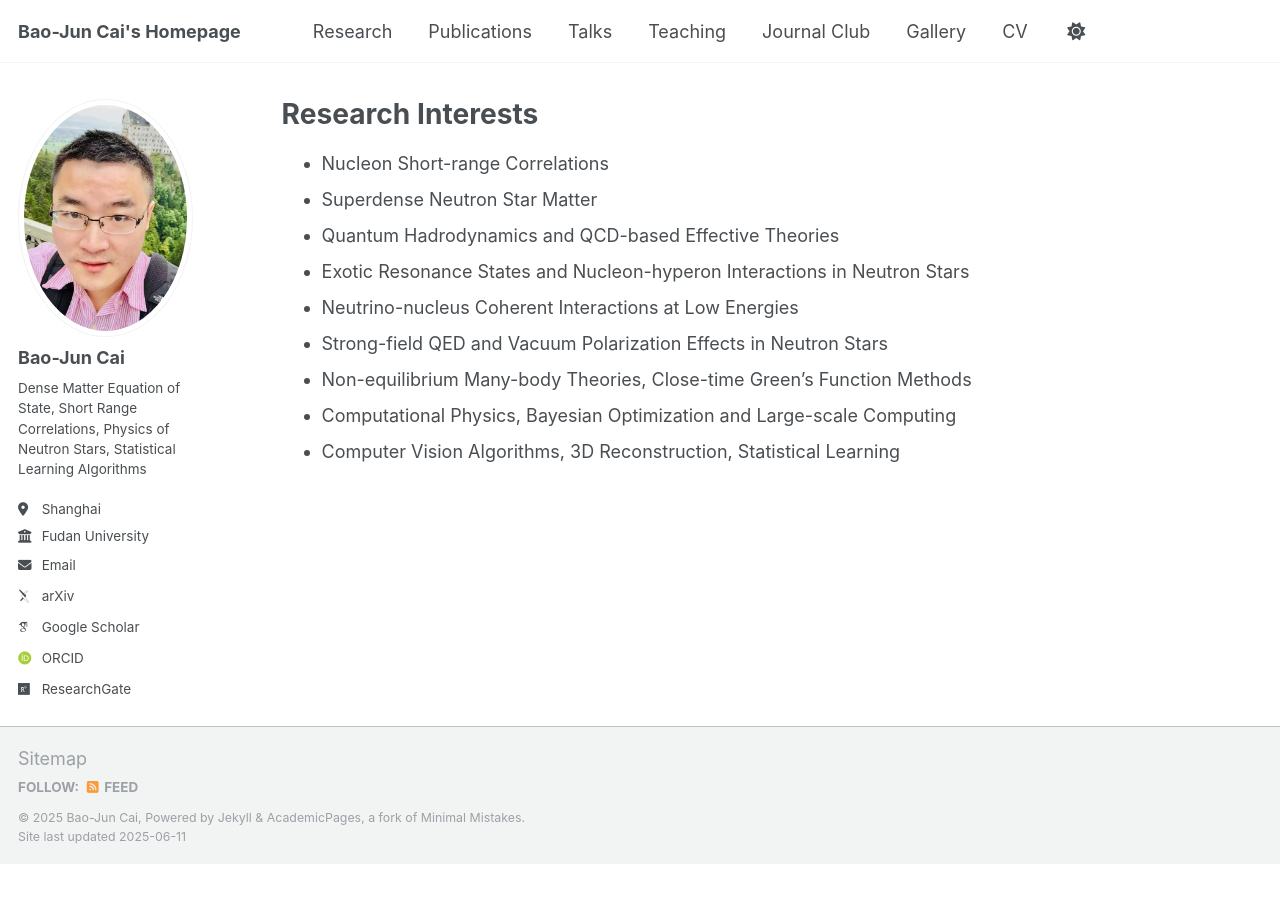
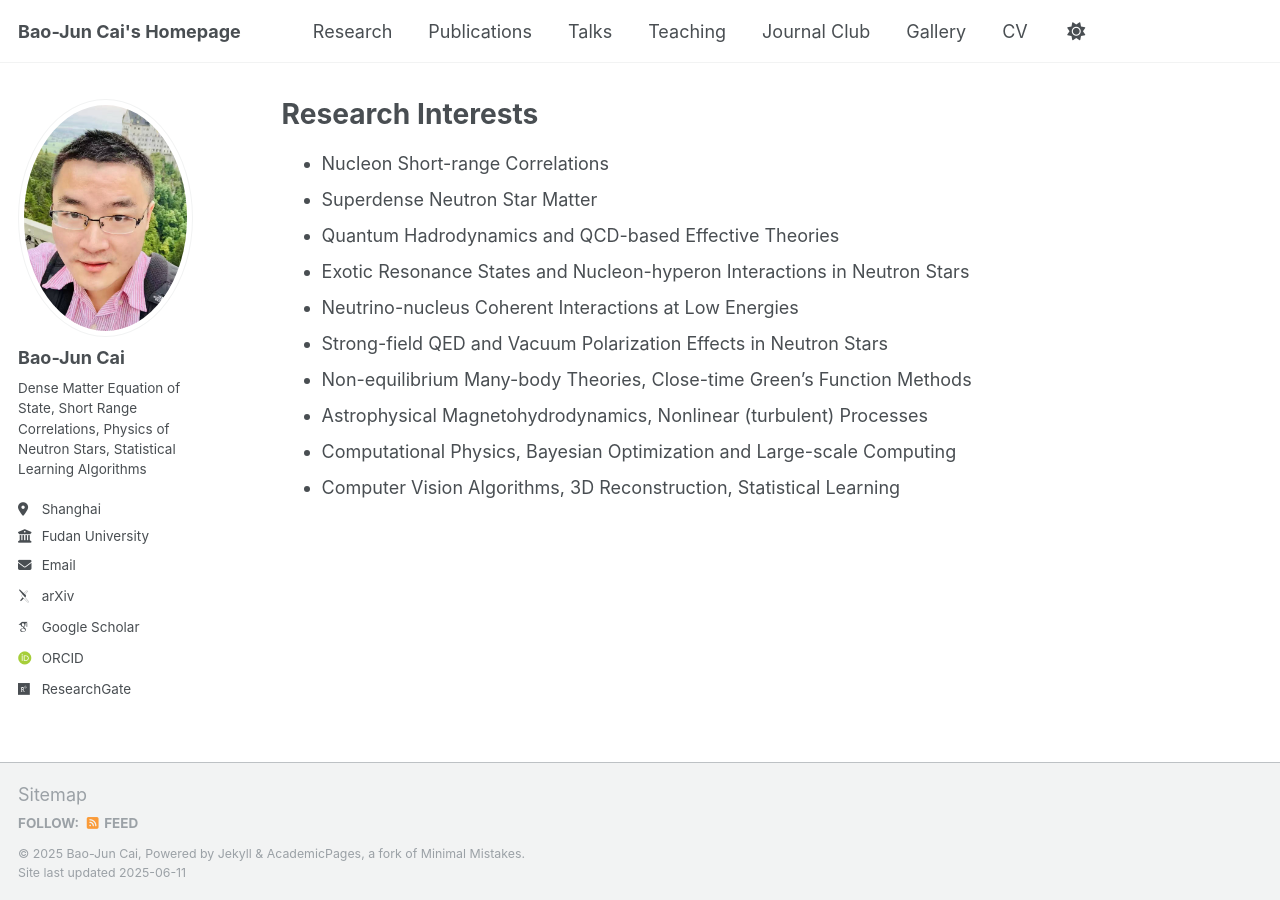
Before and after one commit to bjcai-phys/bjcai-phys.github.io, a Jekyll site: the page built from _pages/cv.md, in a window 1280 px wide and 900 px high, scrolled down 786 px. Built offline with Jekyll 4.4.1, drawn with Linux system fonts in a browser that asks for light colours; some web fonts are replaced; before the commit the page ends 1650 px from its top, so only the background shows below that.

Commit message:
Update cv.md

```diff
--- a/_pages/cv.md
+++ b/_pages/cv.md
@@ -41,5 +41,6 @@ Research Interests
 * Neutrino-nucleus Coherent Interactions at Low Energies
 * Strong-field QED and Vacuum Polarization Effects in Neutron Stars
 * Non-equilibrium Many-body Theories, Close-time Green’s Function Methods
+* Astrophysical Magnetohydrodynamics, Nonlinear (turbulent) Processes
 * Computational Physics, Bayesian Optimization and Large-scale Computing
 * Computer Vision Algorithms, 3D Reconstruction, Statistical Learning
```
